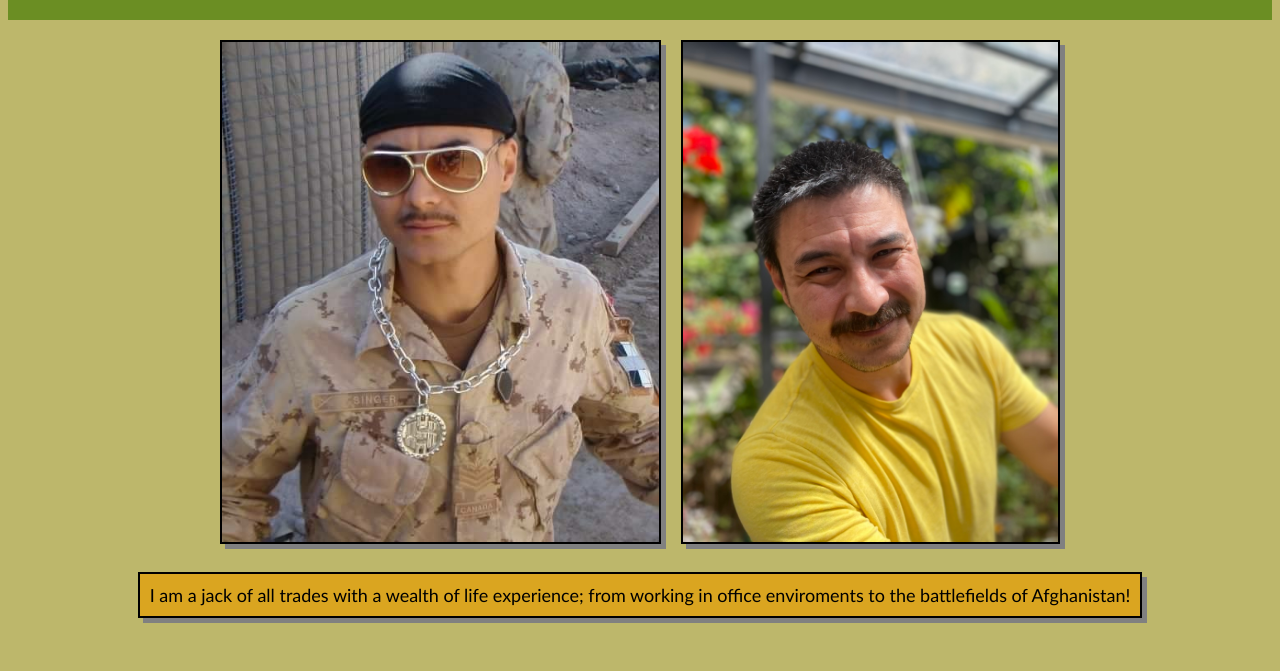
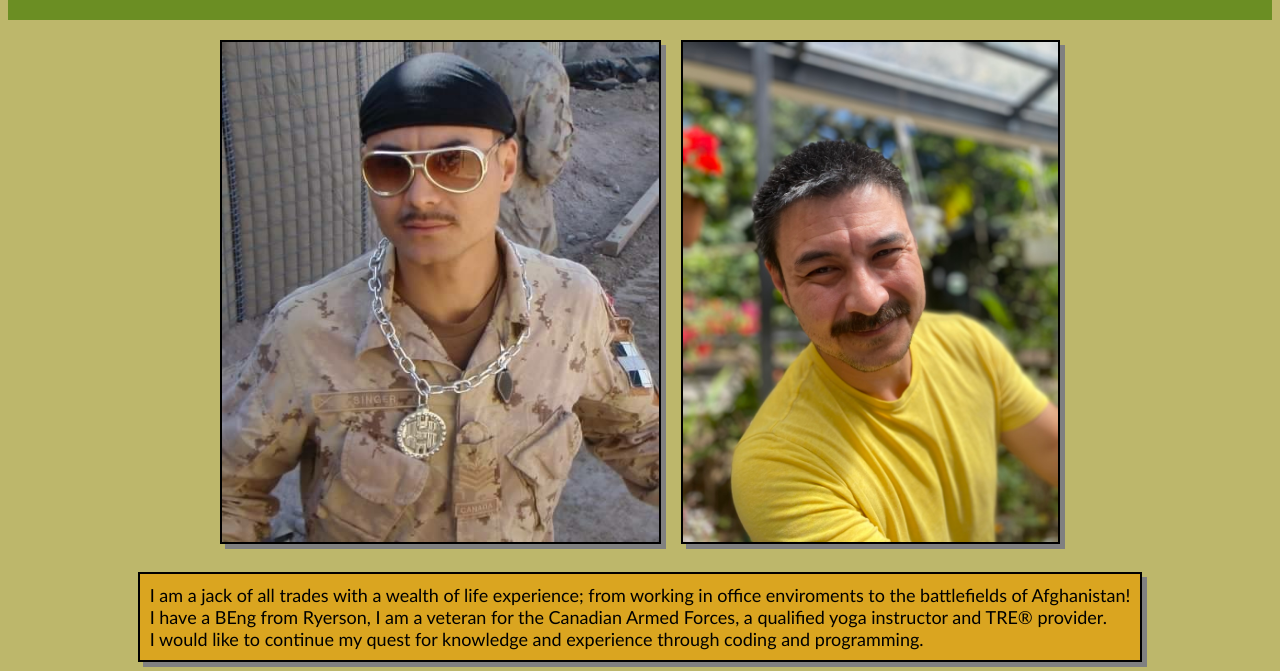
Before and after one commit to S1NGS1NG80/Challenge-2, a plain HTML site: page index.html in a window 1280 px wide. Shown: the part 129-800 px from the top of the page. Drawn offline with Linux system fonts and the light colour scheme.

Commit message:
added more to my blurb

```diff
--- a/index.html
+++ b/index.html
@@ -26,7 +26,7 @@
             <img src="assets/Seanpic.jpeg" alt="Profile Picture" >
         </div>
         <div>
-        <p class="blurb">I am a jack of all trades with a wealth of life experience; from working in office enviroments to the battlefields of Afghanistan!</p>
+        <p class="blurb">I am a jack of all trades with a wealth of life experience; from working in office enviroments to the battlefields of Afghanistan! <br>I have a BEng from Ryerson, I am a veteran for the Canadian Armed Forces, a qualified yoga instructor and TRE&reg provider.<br>I would like to continue my quest for knowledge and experience through coding and programming.</p>
         </div>
     </section>
 <br>
```
